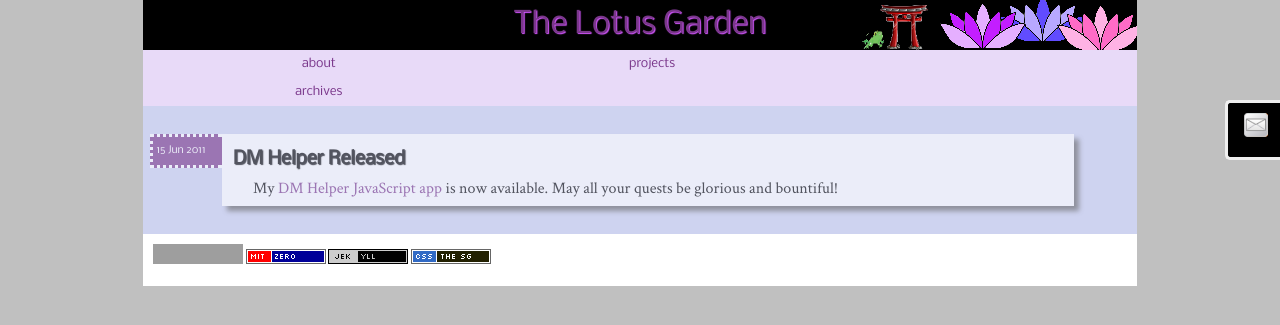
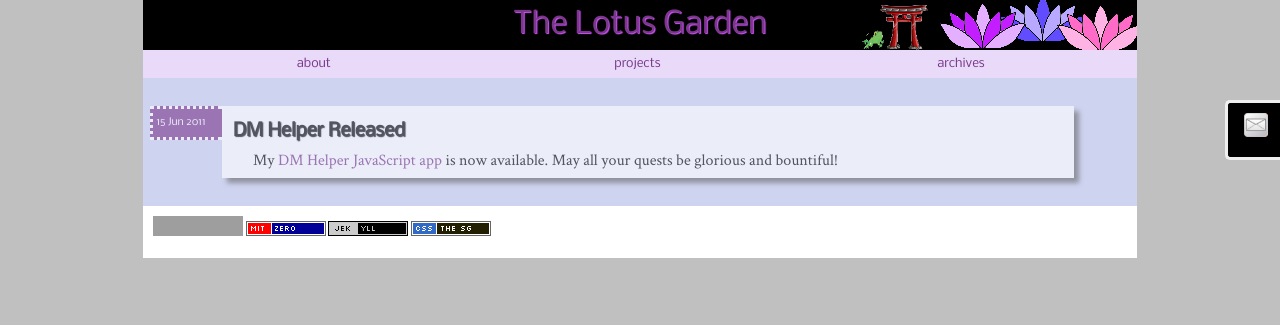
Before and after one commit to kfr2/lotusgarden, a Jekyll site: the page built from _posts/2011-06-15-dm-helper-released.markdown, in a window 1280 px wide. Shown: the top 325 px of the page. Built offline with Jekyll 4.4.1, drawn with Linux system fonts in a browser that asks for light colours; grey boxes are pictures that could not be loaded.

Commit message:
fixed css width issue. updated broken url in dm helper post.

```diff
--- a/_posts/2011-06-15-dm-helper-released.markdown
+++ b/_posts/2011-06-15-dm-helper-released.markdown
@@ -3,4 +3,4 @@ layout: post
 title: "DM Helper Released"
 categories:
 ---
-My [DM Helper JavaScript app](http://kevin.magically.nus/dmhelper/dmhelper.htm) is now available.  May all your quests be glorious and bountiful!
+My [DM Helper JavaScript app](http://kevin.magically.us/dmhelper/dmhelper.htm) is now available.  May all your quests be glorious and bountiful!
--- a/style/main.css
+++ b/style/main.css
@@ -53,7 +53,7 @@ code{
 
 .nav{
 	float: left;
-	width: 33%;
+	width: 32%;
 	text-align: center;
 	padding-left: 10px;
 	font-size: 120%;
```
